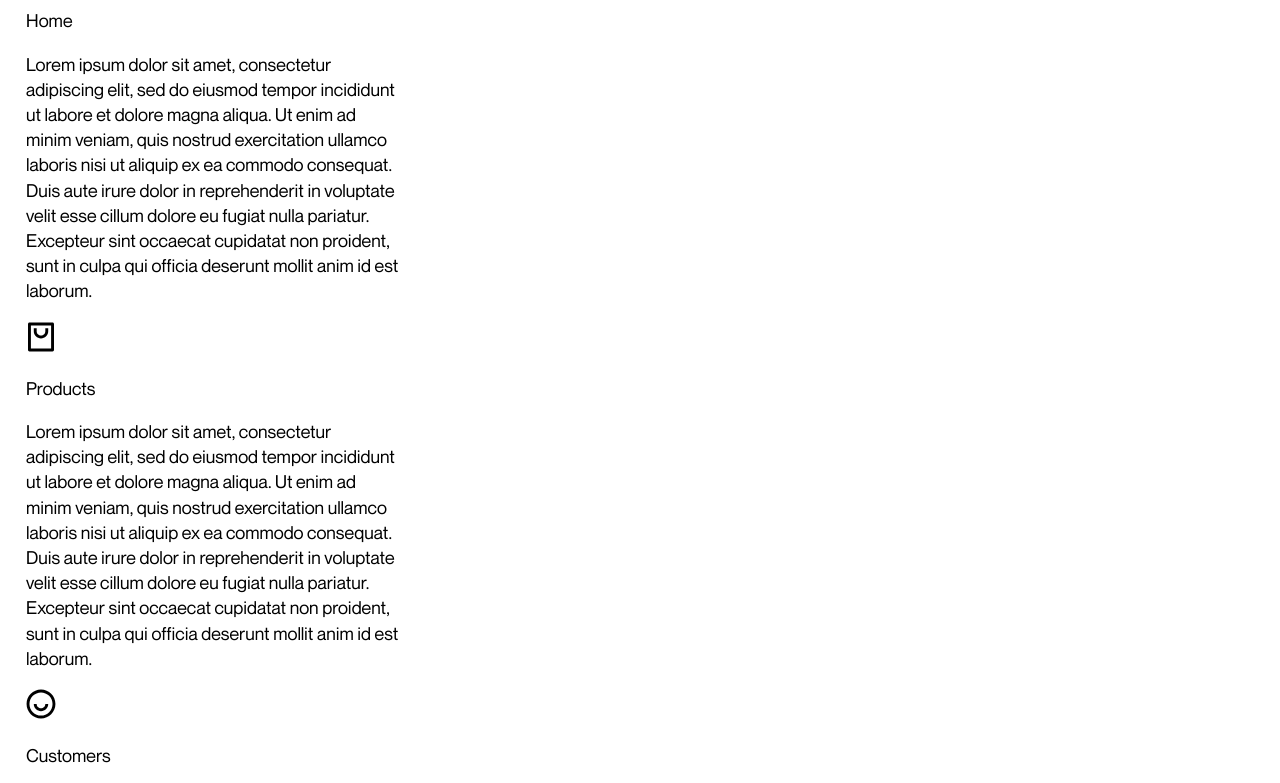
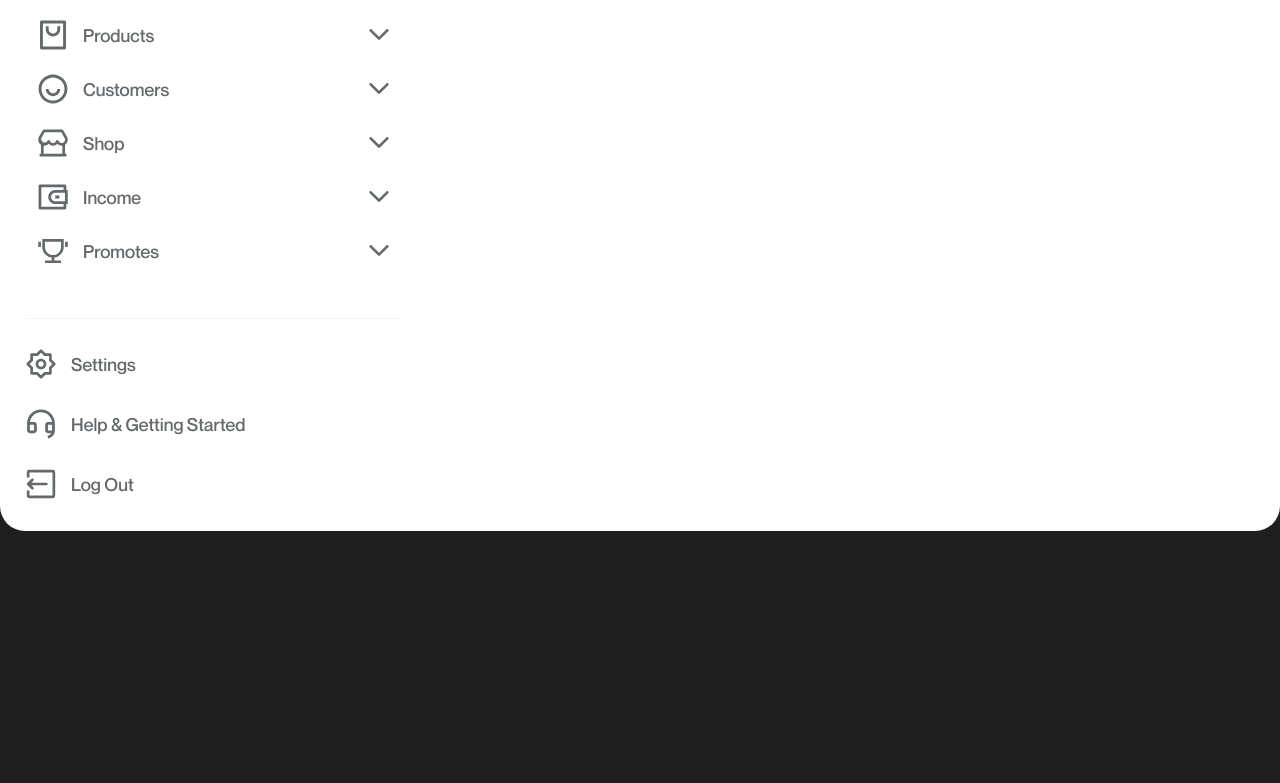
Before and after one commit to StasyaShu/test_ux-mind, a website: page source/index.html in a window 1280 px wide. Shown: the part 200-983 px from the top of the page. After the commit the page ends 800 px from the top, so only its background shows below. Drawn offline with nearby package versions, Linux system fonts and the light colour scheme; files that its build step writes are made by us from their sources; files whose address does not match are found by name.

Commit message:
верстка, стилизация и оживление навигации

```diff
--- a/source/index.html
+++ b/source/index.html
@@ -13,18 +13,22 @@
 
 <body>
   <div class="wrapper">
+    <div class="wrapper__border">
       <header class="header">
         <div class="header__wrapper">
           <div class="header__controls">
             <ul class="controls">
               <li class="controls__item">
-              <a href="#" class="controls__link controls__link--close" aria-label="Button close"><span class="visually-hidden">Close window</span></a>
+                <a href="#" class="controls__link controls__link--close" aria-label="Button close"><span
+                    class="visually-hidden">Close window</span></a>
               </li>
               <li class="controls__item">
-              <a href="#" class="controls__link controls__link--wrap" aria-label="Button wrap"><span class="visually-hidden">Wrap window</span></a>
+                <a href="#" class="controls__link controls__link--wrap" aria-label="Button wrap"><span
+                    class="visually-hidden">Wrap window</span></a>
               </li>
               <li class="controls__item">
-              <a href="#" class="controls__link controls__link--full" aria-label="Button full screen"><span class="visually-hidden">Full-screen window</span></a>
+                <a href="#" class="controls__link controls__link--full" aria-label="Button full screen"><span
+                    class="visually-hidden">Full-screen window</span></a>
               </li>
             </ul>
           </div>
@@ -38,91 +42,115 @@
           <nav class="header__navigation navigation">
             <div class="navigation__wrapper" id="accordion">
               <div class="navigation__tab">
-              <div class="navigation__title accordion-title">
+                <div class="navigation__title nav-title" data-title>
                   <svg width="30" height="30" viewBox="0 0 24 25">
                     <use xlink:href="img/sprite.svg#icon-home"></use>
                   </svg>
                   <p>Home</p>
+                  <svg width="20" height="20" viewBox="0 0 11 7">
+                    <use xlink:href="img/sprite.svg#icon-arrow-filter"></use>
+                  </svg>
                 </div>
                 <div class="navigation__content tab-content">
                   <p>Lorem ipsum dolor sit amet, consectetur adipiscing elit, sed do eiusmod tempor incididunt ut labore
                     et dolore magna aliqua. Ut enim ad minim veniam, quis nostrud exercitation ullamco laboris nisi ut
-                  aliquip ex ea commodo consequat. Duis aute irure dolor in reprehenderit in voluptate velit esse cillum
+                    aliquip ex ea commodo consequat. Duis aute irure dolor in reprehenderit in voluptate velit esse
+                    cillum
                     dolore eu fugiat nulla pariatur. Excepteur sint occaecat cupidatat non proident, sunt in culpa qui
                     officia deserunt mollit anim id est laborum.</p>
                 </div>
               </div>
               <div class="navigation__tab">
-              <div class="navigation__title accordion-title">
+                <div class="navigation__title nav-title" data-title>
                   <svg width="30" height="30" viewBox="0 0 24 26">
                     <use xlink:href="img/sprite.svg#icon-products"></use>
                   </svg>
                   <p>Products</p>
+                  <svg width="20" height="20" viewBox="0 0 11 7">
+                    <use xlink:href="img/sprite.svg#icon-arrow-filter"></use>
+                  </svg>
                 </div>
                 <div class="navigation__content tab-content">
                   <p>Lorem ipsum dolor sit amet, consectetur adipiscing elit, sed do eiusmod tempor incididunt ut labore
                     et dolore magna aliqua. Ut enim ad minim veniam, quis nostrud exercitation ullamco laboris nisi ut
-                  aliquip ex ea commodo consequat. Duis aute irure dolor in reprehenderit in voluptate velit esse cillum
+                    aliquip ex ea commodo consequat. Duis aute irure dolor in reprehenderit in voluptate velit esse
+                    cillum
                     dolore eu fugiat nulla pariatur. Excepteur sint occaecat cupidatat non proident, sunt in culpa qui
                     officia deserunt mollit anim id est laborum.</p>
                 </div>
               </div>
               <div class="navigation__tab">
-              <div class="navigation__title accordion-title">
+                <div class="navigation__title nav-title" data-title>
                   <svg width="30" height="30" viewBox="0 0 26 26">
                     <use xlink:href="img/sprite.svg#icon-customers"></use>
                   </svg>
                   <p>Customers</p>
+                  <svg width="20" height="20" viewBox="0 0 11 7">
+                    <use xlink:href="img/sprite.svg#icon-arrow-filter"></use>
+                  </svg>
                 </div>
                 <div class="navigation__content tab-content">
                   <p>Lorem ipsum dolor sit amet, consectetur adipiscing elit, sed do eiusmod tempor incididunt ut labore
                     et dolore magna aliqua. Ut enim ad minim veniam, quis nostrud exercitation ullamco laboris nisi ut
-                  aliquip ex ea commodo consequat. Duis aute irure dolor in reprehenderit in voluptate velit esse cillum
+                    aliquip ex ea commodo consequat. Duis aute irure dolor in reprehenderit in voluptate velit esse
+                    cillum
                     dolore eu fugiat nulla pariatur. Excepteur sint occaecat cupidatat non proident, sunt in culpa qui
                     officia deserunt mollit anim id est laborum.</p>
                 </div>
               </div>
               <div class="navigation__tab">
-              <div class="navigation__title accordion-title">
+                <div class="navigation__title nav-title" data-title>
                   <svg width="30" height="30" viewBox="0 0 28 26">
                     <use xlink:href="img/sprite.svg#icon-shop"></use>
                   </svg>
                   <p>Shop</p>
+                  <svg width="20" height="20" viewBox="0 0 11 7">
+                    <use xlink:href="img/sprite.svg#icon-arrow-filter"></use>
+                  </svg>
                 </div>
                 <div class="navigation__content tab-content">
                   <p>Lorem ipsum dolor sit amet, consectetur adipiscing elit, sed do eiusmod tempor incididunt ut labore
                     et dolore magna aliqua. Ut enim ad minim veniam, quis nostrud exercitation ullamco laboris nisi ut
-                  aliquip ex ea commodo consequat. Duis aute irure dolor in reprehenderit in voluptate velit esse cillum
+                    aliquip ex ea commodo consequat. Duis aute irure dolor in reprehenderit in voluptate velit esse
+                    cillum
                     dolore eu fugiat nulla pariatur. Excepteur sint occaecat cupidatat non proident, sunt in culpa qui
                     officia deserunt mollit anim id est laborum.</p>
                 </div>
               </div>
               <div class="navigation__tab">
-              <div class="navigation__title accordion-title">
+                <div class="navigation__title nav-title" data-title>
                   <svg width="30" height="30" viewBox="0 0 27 24">
                     <use xlink:href="img/sprite.svg#icon-wallet"></use>
                   </svg>
                   <p>Income</p>
+                  <svg width="20" height="20" viewBox="0 0 11 7">
+                    <use xlink:href="img/sprite.svg#icon-arrow-filter"></use>
+                  </svg>
                 </div>
                 <div class="navigation__content tab-content">
                   <p>Lorem ipsum dolor sit amet, consectetur adipiscing elit, sed do eiusmod tempor incididunt ut labore
                     et dolore magna aliqua. Ut enim ad minim veniam, quis nostrud exercitation ullamco laboris nisi ut
-                  aliquip ex ea commodo consequat. Duis aute irure dolor in reprehenderit in voluptate velit esse cillum
+                    aliquip ex ea commodo consequat. Duis aute irure dolor in reprehenderit in voluptate velit esse
+                    cillum
                     dolore eu fugiat nulla pariatur. Excepteur sint occaecat cupidatat non proident, sunt in culpa qui
                     officia deserunt mollit anim id est laborum.</p>
                 </div>
               </div>
               <div class="navigation__tab">
-              <div class="navigation__title accordion-title">
+                <div class="navigation__title nav-title" data-title>
                   <svg width="30" height="30" viewBox="0 0 28 24">
                     <use xlink:href="img/sprite.svg#icon-cup"></use>
                   </svg>
                   <p>Promotes</p>
+                  <svg width="20" height="20" viewBox="0 0 11 7">
+                    <use xlink:href="img/sprite.svg#icon-arrow-filter"></use>
+                  </svg>
                 </div>
                 <div class="navigation__content tab-content">
                   <p>Lorem ipsum dolor sit amet, consectetur adipiscing elit, sed do eiusmod tempor incididunt ut labore
                     et dolore magna aliqua. Ut enim ad minim veniam, quis nostrud exercitation ullamco laboris nisi ut
-                  aliquip ex ea commodo consequat. Duis aute irure dolor in reprehenderit in voluptate velit esse cillum
+                    aliquip ex ea commodo consequat. Duis aute irure dolor in reprehenderit in voluptate velit esse
+                    cillum
                     dolore eu fugiat nulla pariatur. Excepteur sint occaecat cupidatat non proident, sunt in culpa qui
                     officia deserunt mollit anim id est laborum.</p>
                 </div>
@@ -132,21 +160,21 @@
           <div class="header__accessory">
             <ul class="accessory">
               <li class="accessory__item">
-              <a href="#" class="accessory__link" aria-label="Go to settings">
+                <a href="#" class="accessory__link nav-title" aria-label="Go to settings">
                   <svg width="30" height="30" viewBox="0 0 28 28">
                     <use xlink:href="img/sprite.svg#icon-settings"></use>
                   </svg>
                   Settings</a>
               </li>
               <li class="accessory__item">
-              <a href="#" class="accessory__link" aria-label="Go to settings">
+                <a href="#" class="accessory__link nav-title" aria-label="Go to settings">
                   <svg width="30" height="30" viewBox="0 0 26 27">
                     <use xlink:href="img/sprite.svg#icon-headphones"></use>
                   </svg>
                   Help & Getting Started</a>
               </li>
               <li class="accessory__item">
-              <a href="#" class="accessory__link" aria-label="Go to settings">
+                <a href="#" class="accessory__link nav-title" aria-label="Go to settings">
                   <svg width="30" height="30" viewBox="0 0 28 28">
                     <use xlink:href="img/sprite.svg#icon-logout"></use>
                   </svg>
@@ -160,10 +188,18 @@
 
       <main>
         <h1 class="visually-hidden">Money management dashboard</h1>
+        <div>
+          <p>Lorem ipsum dolor sit amet, consectetur adipiscing elit, sed do eiusmod tempor incididunt ut labore
+            et dolore magna aliqua. Ut enim ad minim veniam, quis nostrud exercitation ullamco laboris nisi ut
+            aliquip ex ea commodo consequat. Duis aute irure dolor in reprehenderit in voluptate velit esse
+            cillum
+            dolore eu fugiat nulla pariatur. Excepteur sint occaecat cupidatat non proident, sunt in culpa qui
+            officia deserunt mollit anim id est laborum.</p>
+        </div>
       </main>
     </div>
-
-
+  </div>
+  <script src="js/main.min.js"></script>
 </body>
 
 </html>
--- a/source/js/main.js
+++ b/source/js/main.js
@@ -0,0 +1,6 @@
+import {manageAccordion} from "./accordion";
+
+
+window.addEventListener('DOMContentLoaded', () => {
+  manageAccordion();
+})
--- a/source/sass/blocks/accessory.scss
+++ b/source/sass/blocks/accessory.scss
@@ -0,0 +1,20 @@
+.accessory {
+  margin: 0;
+  padding: 0;
+  display: flex;
+  flex-direction: column;
+
+  &__item:not(:last-child) {
+    margin: 0 0 30px 0;
+  }
+
+  &__link {
+    display: flex;
+    align-items: center;
+
+    svg {
+      margin-right: 15px;
+      fill: none;
+    }
+  }
+}
--- a/source/sass/blocks/header.scss
+++ b/source/sass/blocks/header.scss
@@ -1,17 +1,19 @@
 .header {
-
   &__wrapper {
+    min-height: 100%;
     display: flex;
     flex-direction: column;
     padding: 20px 26px 32px;
   }
 
   &__controls {
+    flex-shrink: 0;
     margin: 0 0 35px 0;
     width: 100%;
   }
 
   &__logo {
+    flex-shrink: 0;
     margin: 0 0 38px 0;
 
     svg {
@@ -23,4 +25,15 @@
     display: block;
     width: max-content;
   }
+
+  &__navigation {
+    flex-grow: 1;
+    margin: 0 0 40px 0;
+  }
+
+  &__accessory {
+    flex-shrink: 0;
+    padding-top: 30px;
+    border-top: 1px solid $color-ghost-white;
+  }
 }
--- a/source/sass/blocks/navigation.scss
+++ b/source/sass/blocks/navigation.scss
@@ -0,0 +1,56 @@
+.navigation {
+  width: 100%;
+
+  &__wrapper {
+    display: flex;
+    flex-direction: column;
+  }
+
+  &__title {
+    cursor: pointer;
+    display: flex;
+    align-items: center;
+    padding: 12px;
+    border-radius: 10px;
+    transition: background-color $trans-03;
+
+    p {
+      display: block;
+      margin: 0;
+      padding: 0;
+      margin-left: 15px;
+    }
+
+    svg:last-of-type {
+      margin-left: auto;
+      transition: transform $trans-03;
+    }
+  }
+
+  &__title--select {
+    background-color: $color-ghost-white;
+
+    svg:last-of-type {
+      transform: rotate(180deg);
+      transition: transform $trans-03;
+    }
+  }
+
+  &__title:hover {
+    background-color: $color-ghost-white;
+    transition: background-color $trans-03;
+  }
+
+  &__content {
+    height: 0;
+    overflow: hidden;
+    padding: 0 12px;
+    background-color: $color-white;
+    transition: height $trans-03;
+
+    p {
+      margin: 0;
+      padding: 0;
+    }
+  }
+}
--- /dev/null
+++ b/source/sass/components/nav-title.scss
@@ -0,0 +1,11 @@
+.nav-title {
+  font-family: $font-family--neue;
+  font-weight: 500;
+  font-size: 18px;
+  line-height: 22px;
+  color: $color-mid-grey;
+
+  &:hover {
+    color: $color-neon-blue;
+  }
+}
--- a/source/sass/global/utils.scss
+++ b/source/sass/global/utils.scss
@@ -1,3 +1,7 @@
+html {
+  background-color: $color-black-russian;
+}
+
 body {
   font-style: normal;
   font-weight: 400;
@@ -36,8 +40,13 @@ ul {
   width: 100%;
   max-width: 1440px;
   margin: 0 auto;
-  display: grid;
-  grid-template-columns: 0.5fr 1fr;
+
+  &__border {
+    display: grid;
+    grid-template-columns: 0.5fr 1fr;
+    border-radius: 25px;
+    background-color: $color-white;
+  }
 }
 
 *,
--- a/source/sass/style.scss
+++ b/source/sass/style.scss
@@ -16,6 +16,7 @@
 
 @import "components/title";
 @import "components/filter";
+@import "components/nav-title";
 
 // Blocks
 // ---------------------
--- a/source/sass/variables.scss
+++ b/source/sass/variables.scss
@@ -17,4 +17,8 @@ $color-coral-red:                        #fd4343;
 
 // Fonts
 
-$font-family--neue:                       "Neue", "Arial", sans-serif;
+$font-family--neue:                      "Neue", "Arial", sans-serif;
+
+// Animation
+
+$trans-03:                                0.3s ease;
```
Also changed, not shown: source/js/accordion.js (added, +36 -0 lines), build/css/style.min.css, build/img/icon-logo.svg, build/img/icon-logout.svg, build/img/icon-pencil.svg, build/index.html, build/js/main.min.js, 1 other file. Lines whose indentation alone changed are shown as unchanged.
